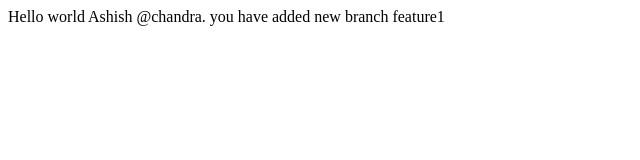
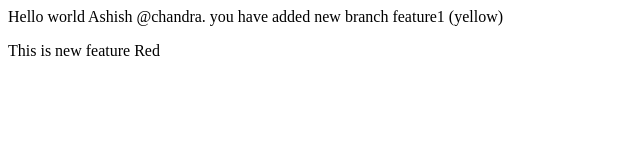
Before and after one commit to chandra-devops-4944/LocalRepo, a plain HTML site: page index.html in a window 1280 px wide. Shown: the whole page, without its empty margins (0-640 px from the left). Drawn offline with Linux system fonts and the light colour scheme.

Commit message:
New feature Red

```diff
--- a/index.html
+++ b/index.html
@@ -1 +1,2 @@
-<p>Hello world Ashish @chandra. you have added new branch feature1</p>
+<p>Hello world Ashish @chandra. you have added new branch feature1 (yellow)</p>
+<p>This is new feature Red</p>
```
